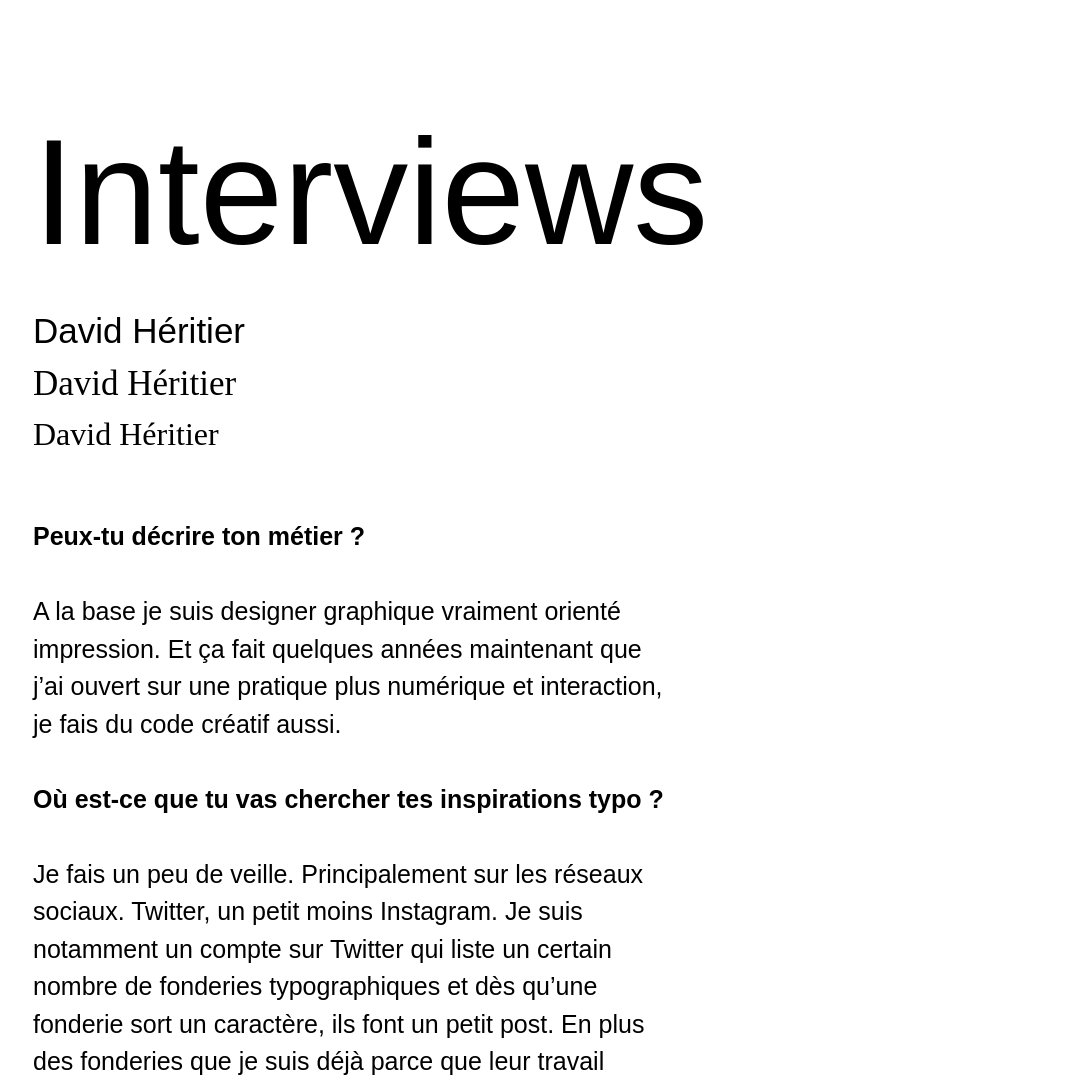
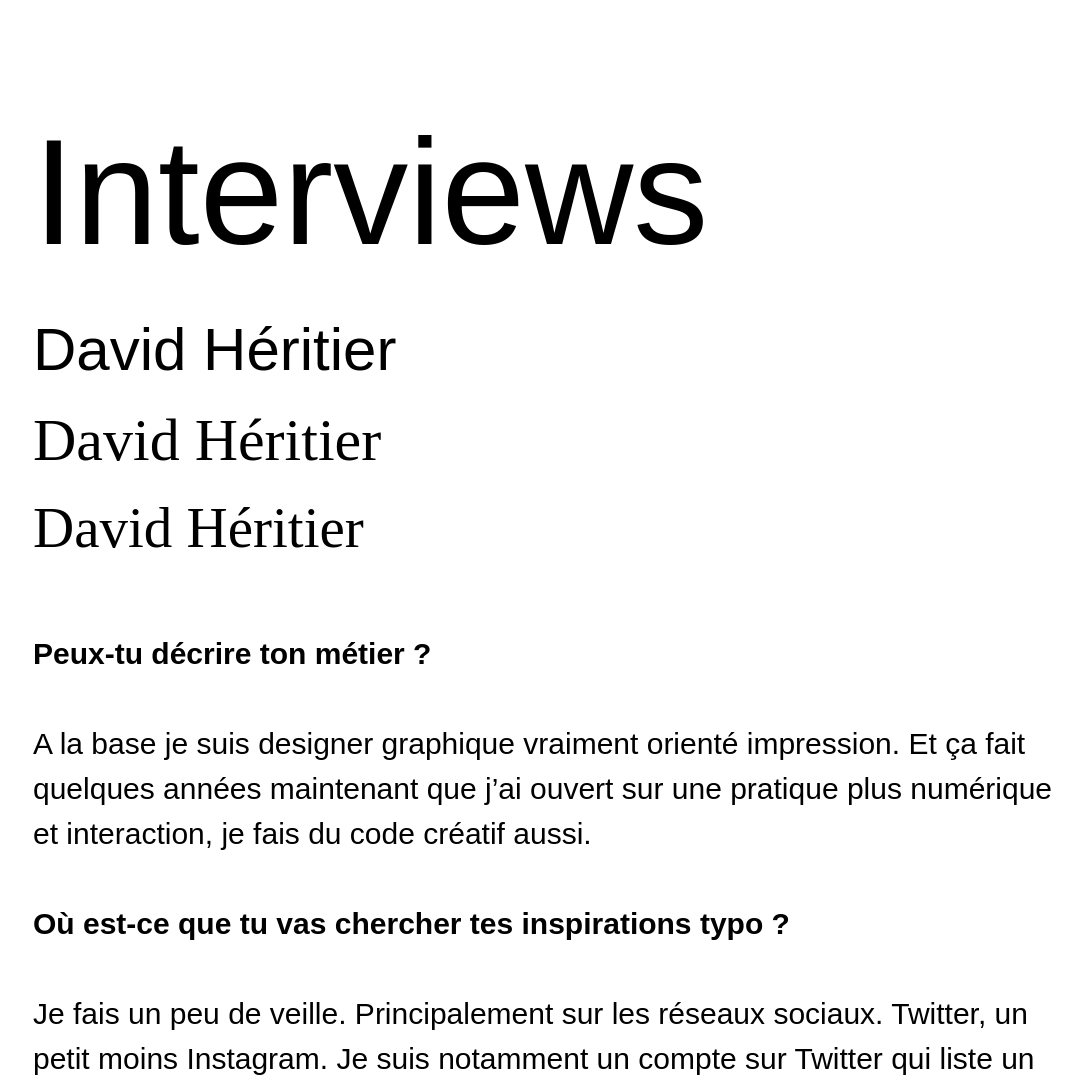
Before and after one commit to maelysgloro/le-choix-typographique, a plain HTML site: page docs/interviews.html in a window 1280 px wide. Shown: the top 1087 px of the page, without its empty margins (47-1129 px from the left). Drawn offline with nearby package versions, Linux system fonts and the light colour scheme; a script that the page names is missing; a web font is replaced by a local one.

Commit message:
modif taille police

```diff
--- a/docs/css/interviews.css
+++ b/docs/css/interviews.css
@@ -61,13 +61,16 @@
 
 @media (hover: none) {
    h2{
-    font-size:35px;
+    font-size:60px;
    }
 
    .romie{
-    font-size:32px;
+    font-size:57px;
    }
+
    p{
-    font-size: 25px;
+    font-size: 30px;
+    width: 80%;
    }
+
   }
```
